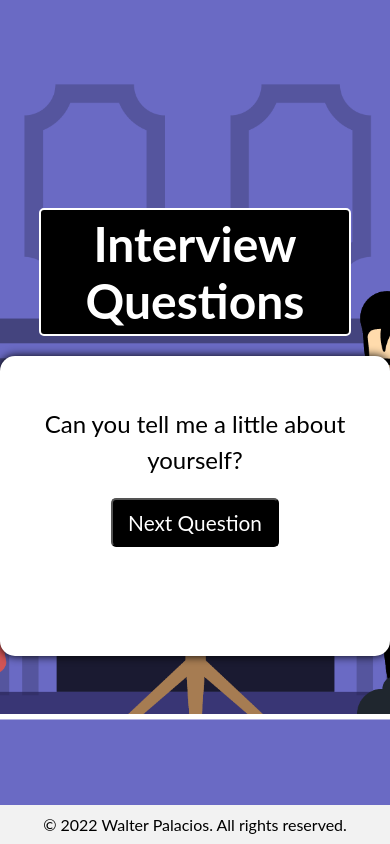
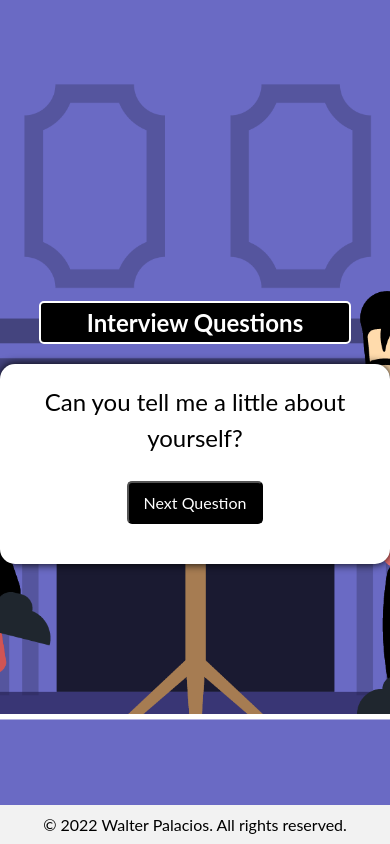
Before and after one commit to WalterCoder/interviewQuestions, a plain HTML site: page index.html in a window 390 px wide. Drawn offline with Linux system fonts and the light colour scheme.

Commit message:
Update index.css

```diff
--- a/index.css
+++ b/index.css
@@ -70,3 +70,26 @@ footer {
     padding: 10px;
     background-color: #f2f2f2;
   }
+  @media screen and (max-width: 600px) {
+
+    .header{
+        font-size: 1rem;
+    }
+    .main-content{
+        width: 100%;
+        height: 200px;
+        background-color: white;
+        border-radius: 15px;
+        padding: 20px 20px;
+        box-shadow: 0 0 10px;
+
+    }
+    .button-area button{
+        background-color: black;
+        color:white;
+        font-size:1rem;
+        padding: 10px 15px;
+        margin-top: 25px;
+        border-radius: 5px;
+    }
+  }
```
